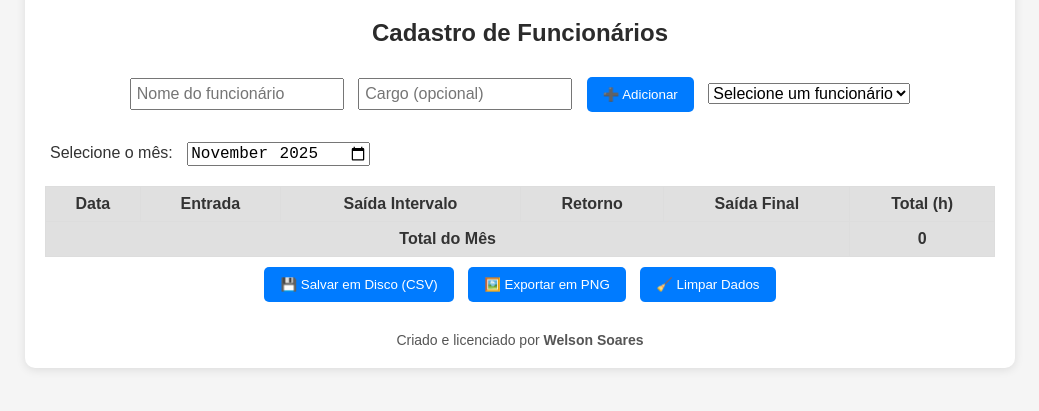
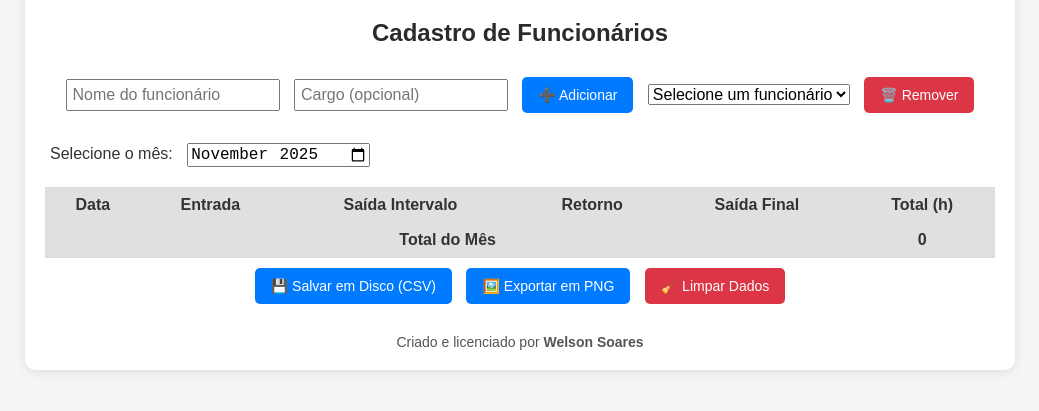
Before and after one commit to welsonsoares/WSPontoBeta, a plain HTML site: page index.html in a window 1280 px wide. Shown: the part 109-520 px from the top of the page, without its empty margins (120-1159 px from the left). Drawn offline with Linux system fonts and the light colour scheme.

Commit message:
Add danger class to buttons for removal actions
Botão remover Funcionário

```diff
--- a/index.html
+++ b/index.html
@@ -48,9 +48,16 @@
       margin: 10px 5px;
       border-radius: 5px;
       cursor: pointer;
+      font-size: 14px;
     }
     button:hover {
       background: #0056b3;
+    }
+    .danger {
+      background: #dc3545;
+    }
+    .danger:hover {
+      background: #a71d2a;
     }
     footer {
       text-align: center;
@@ -80,6 +87,7 @@
       <select id="listaFuncionarios" onchange="selecionarFuncionario()">
         <option value="">Selecione um funcionário</option>
       </select>
+      <button class="danger" onclick="removerFuncionario()">🗑️ Remover</button>
     </div>
 
     <div>
@@ -110,7 +118,7 @@
     <div style="text-align:center;">
       <button onclick="salvarDados()">💾 Salvar em Disco (CSV)</button>
       <button onclick="exportarPNG()">🖼️ Exportar em PNG</button>
-      <button onclick="limparDados()">🧹 Limpar Dados</button>
+      <button class="danger" onclick="limparDados()">🧹 Limpar Dados</button>
     </div>
 
     <footer>
@@ -146,6 +154,26 @@
         opt.textContent = f.nome + (f.cargo ? ` - ${f.cargo}` : '');
         lista.appendChild(opt);
       });
+    }
+
+    function removerFuncionario() {
+      const nome = document.getElementById('listaFuncionarios').value;
+      if (!nome) return alert('Selecione um funcionário para remover!');
+      if (!confirm(`Tem certeza que deseja remover ${nome}?`)) return;
+
+      let funcionarios = JSON.parse(localStorage.getItem('funcionarios') || '[]');
+      funcionarios = funcionarios.filter(f => f.nome !== nome);
+      localStorage.setItem('funcionarios', JSON.stringify(funcionarios));
+
+      // Remove registros desse funcionário
+      Object.keys(localStorage).forEach(k => {
+        if (k.startsWith(`folha_${nome}_`)) localStorage.removeItem(k);
+      });
+
+      if (funcionarioAtivo === nome) funcionarioAtivo = null;
+      atualizarListaFuncionarios();
+      document.querySelector('#tabelaPonto tbody').innerHTML = '';
+      document.getElementById('totalMes').innerText = '0';
     }
 
     function selecionarFuncionario() {
```
